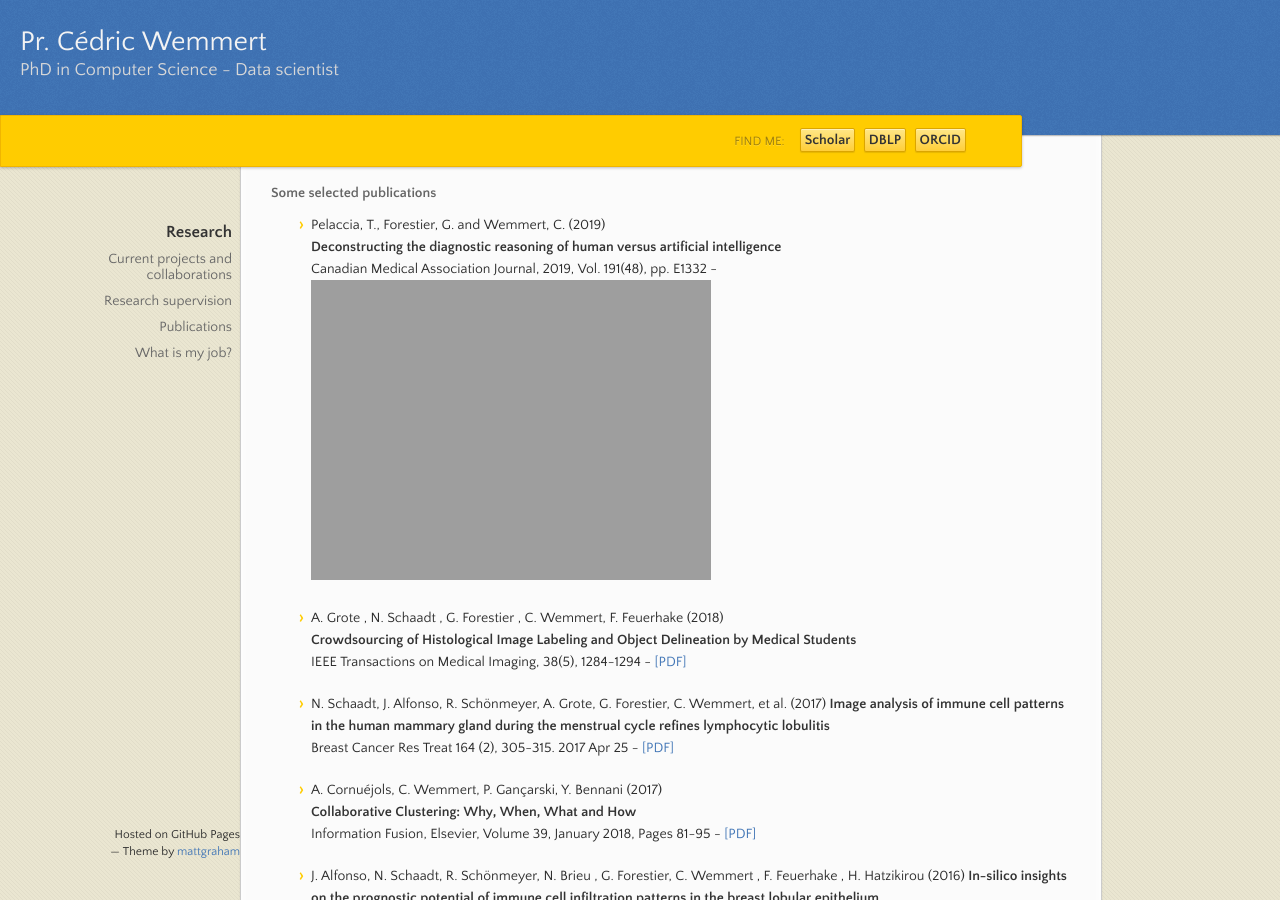
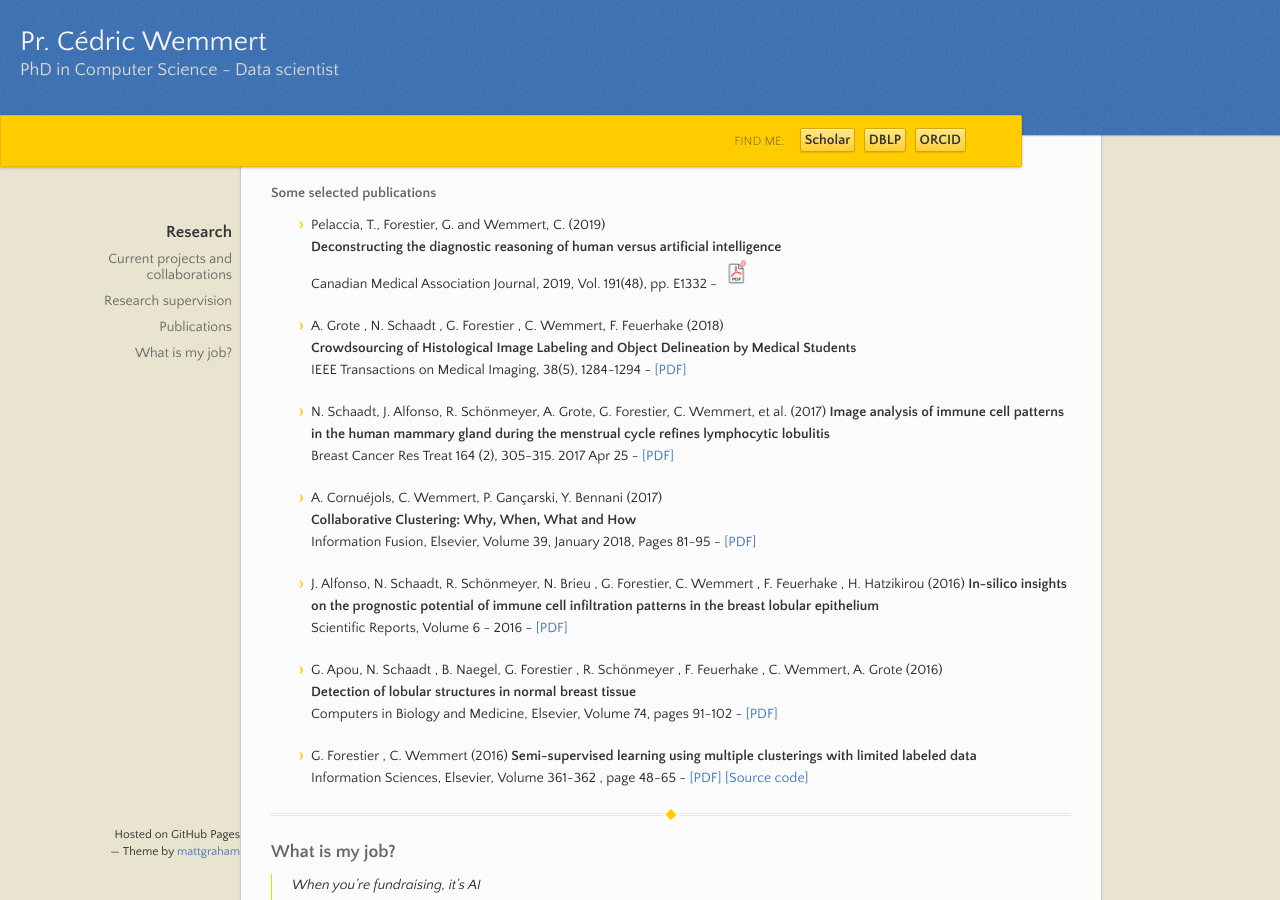
Before and after one commit to wemmertc/webpage, a Jekyll site: the page built from index.md, in a window 1280 px wide and 900 px high, scrolled down 1333 px. Built offline with Jekyll 4.4.1, drawn with Linux system fonts in a browser that asks for light colours; our own code applies the rules of GitHub Pages for plain Markdown files.

Commit message:
publishing

```diff
--- a/index.md
+++ b/index.md
@@ -49,7 +49,7 @@
 
 * Pelaccia, T., Forestier, G. and Wemmert, C. (2019)
 [**Deconstructing the diagnostic reasoning of human versus artificial intelligence**](https://doi.org/10.1503/cmaj.190506)
-Canadian Medical Association Journal, 2019, Vol. 191(48), pp. E1332 - [![PDF](./assets/images/pdf.png =30px)](./publications/cmaj2019.pdf)
+Canadian Medical Association Journal, 2019, Vol. 191(48), pp. E1332 - [<img src="./assets/images/pdf.png" width=30px />](./publications/cmaj2019.pdf)
 
 * A. Grote , N. Schaadt , G. Forestier , C. Wemmert, F. Feuerhake (2018)
 [**Crowdsourcing of Histological Image Labeling and Object Delineation by Medical Students**](https://doi.org/10.1109/TMI.2018.2883237)
```
